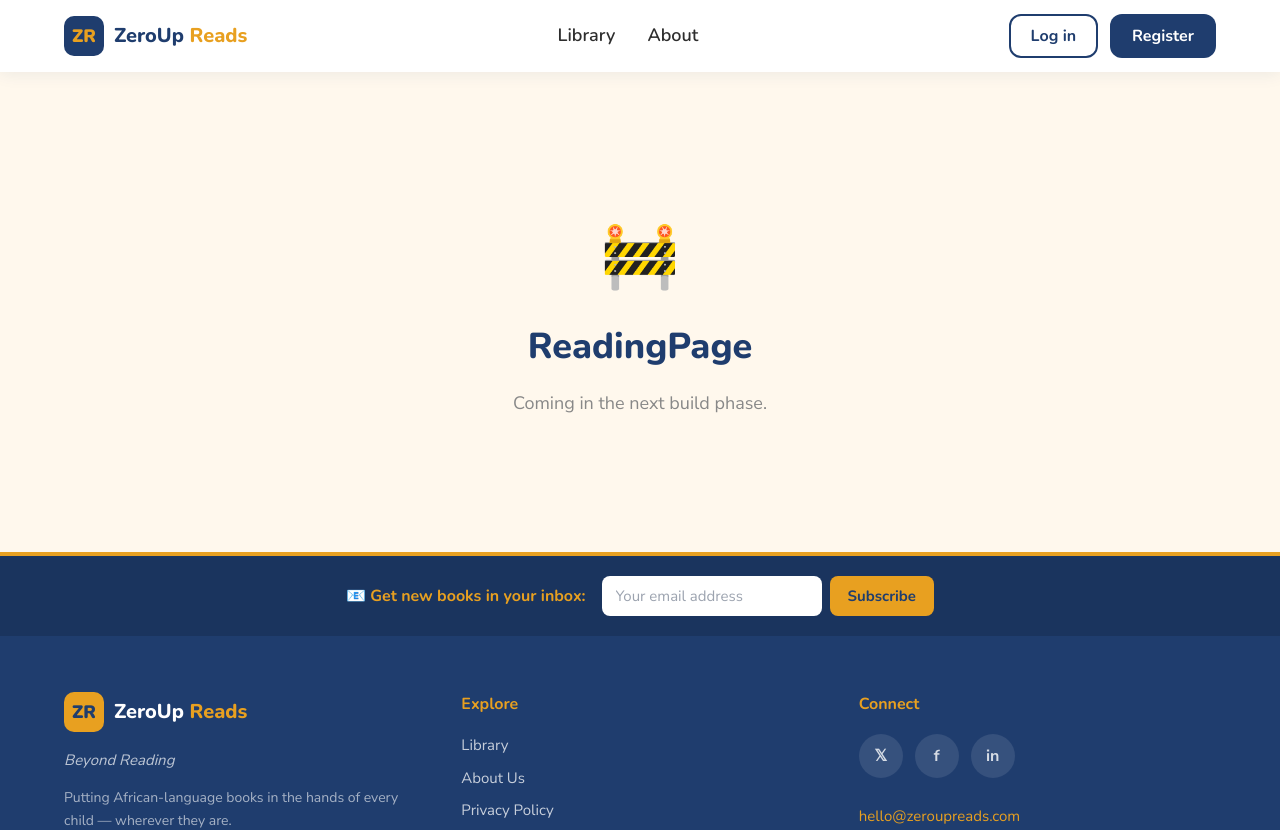
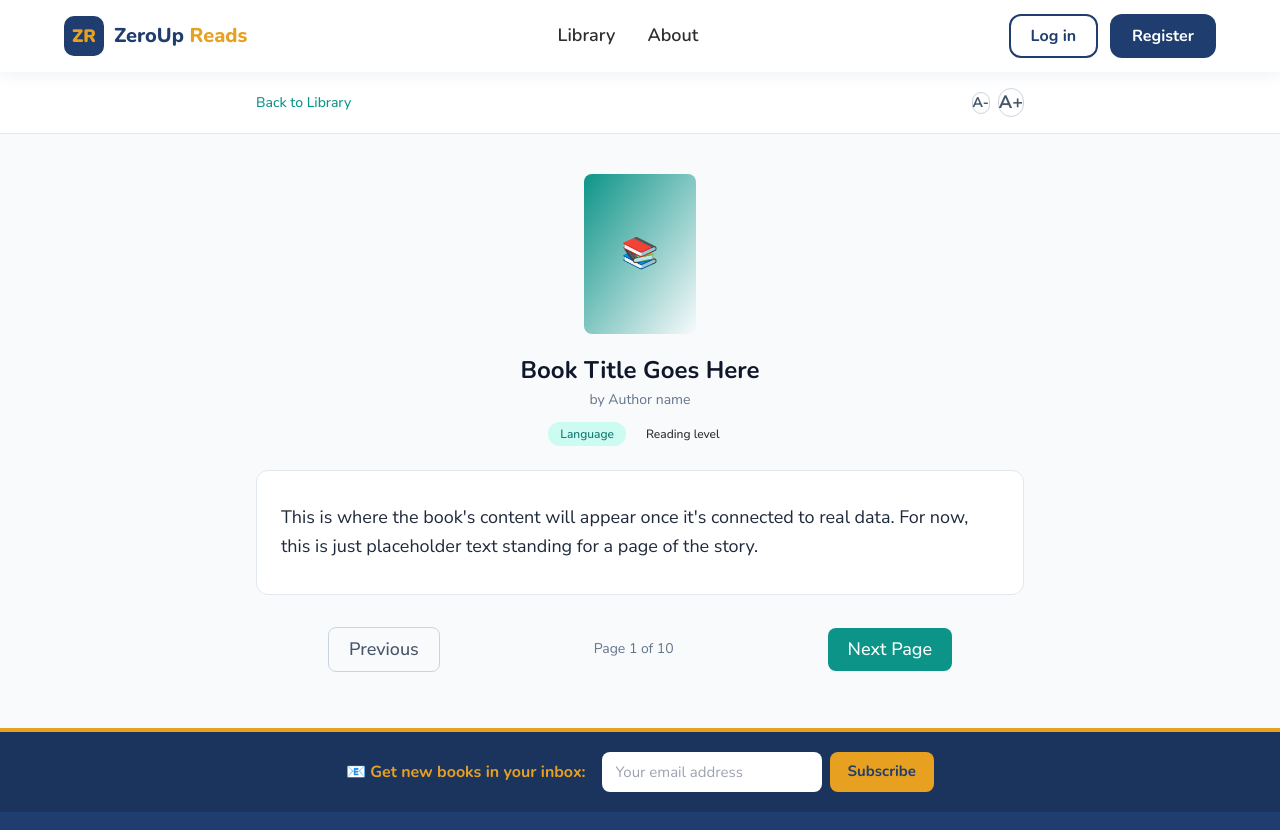
Before and after one commit to magnusimam/ZeroUp-reads, a React (Create React App) app: page /read/1 in a window 1280 px wide. Shown: the top 830 px of the page. Built offline with nearby package versions, Linux system fonts and the light colour scheme.

Commit message:
read me skeleton done

```diff
--- a/src/pages/ReadingPage.jsx
+++ b/src/pages/ReadingPage.jsx
@@ -1,15 +1,79 @@
 import React from 'react';
+import { Link } from 'react-router-dom';
 import Navbar from '../components/Navbar';
 import Footer from '../components/Footer';
 export default function ReadingPage() {
   return (
-    <div style={{ minHeight: '100vh', background: 'var(--cream)' }}>
+    <div className="bg-slate-50 min-h-screen">
       <Navbar />
-      <div style={{ display: 'flex', alignItems: 'center', justifyContent: 'center', minHeight: '60vh', flexDirection: 'column', gap: 16 }}>
-        <div style={{ fontSize: 64 }}>🚧</div>
-        <h2 style={{ fontFamily: 'Nunito', color: 'var(--navy)' }}>ReadingPage</h2>
-        <p style={{ color: '#888', fontFamily: 'Nunito Sans' }}>Coming in the next build phase.</p>
+
+      {/*--- TOP BAR ---*/}
+      <div className="bg-white border-b border-slate-200 px-6 py-4">
+        <div className="max-w-3xl mx-auto flex items-center justify-between">
+          <Link
+           to="/library"
+           className="text-sm font-medium text-teal-600 hover:text-teal-700"
+          >
+            Back to Library
+          </Link>
+
+          <div className="flex items-center gap-2">
+            <button className="w-8-h--8 rounded-full border border-slate-300 text-slate-600 text-sm font-bold hover:bg-slate-100">
+              A-
+            </button>
+            <button className="w-8-h-8 rounded-full border border-slate-300 text-slate-600 text sm font-bold hover:bg-slate-100">
+              A+
+            </button>
+          </div>
+        </div>
       </div>
+
+      {/*---BOOK HEADER---*/}
+      <div className="max-w-3xl mx-auto px-6 pt-10 pb-6 text-center">
+        <div className="w-28 h-40 mx-auto mb-5 rounded-lg bg-gradient-to-br from-teal-600 to slate-800 flex items-center justify-center text-3xl">
+          📚
+        </div>
+
+        <h1 className="text-2xl font-bold text-slate-900">
+          Book Title Goes Here
+        </h1>
+        <p className="text-sm text-slate-500 mt-1">by Author name</p>
+
+        <div className="flex gap-2 justify-center mt-3">
+          <span className="text-xs bg-teal-100 text-teal-700 px-3 py-1 rounded-full font-medium">
+            Language
+          </span>
+          <span className="text-xs bg-amber-100 text-amber-700 px-3 py-1 rounded-full font-medium">
+            Reading level
+          </span>
+        </div>
+      </div>
+
+      {/*-- CONTENT AREA--*/}
+      <div className="max-w-3xl mx-auto px-6 py-8 bg-white rounded-xl border border-slate-200 mb-8">
+        <p className="text-lg leading-relaxed text-slate-800">
+          This is where the book's content will appear once it's connected
+          to real data. For now, this is just placeholder text standing
+          for a page of the story.
+        </p>
+      </div>
+
+      {/*--PAGE NAVIGATION--*/}
+      <div className="max-w-2xl mx-auto px-6 pb-14 flex items-center justify-between">
+        <button className="px-5 py-2 rounded-lg border border-slate-300 text-slate-600 font-medium hover:bg-slate-100">
+          Previous
+        </button>
+
+
+        <span className="text-sm text-slate-500">
+          Page 1 of 10
+        </span>
+
+        <button className="px-5 py-2 rounded-lg bg-teal-600 text-white font-medium hover:bg-teal-700">
+          Next Page
+        </button>
+      </div>
+
       <Footer />
     </div>
   );
```
